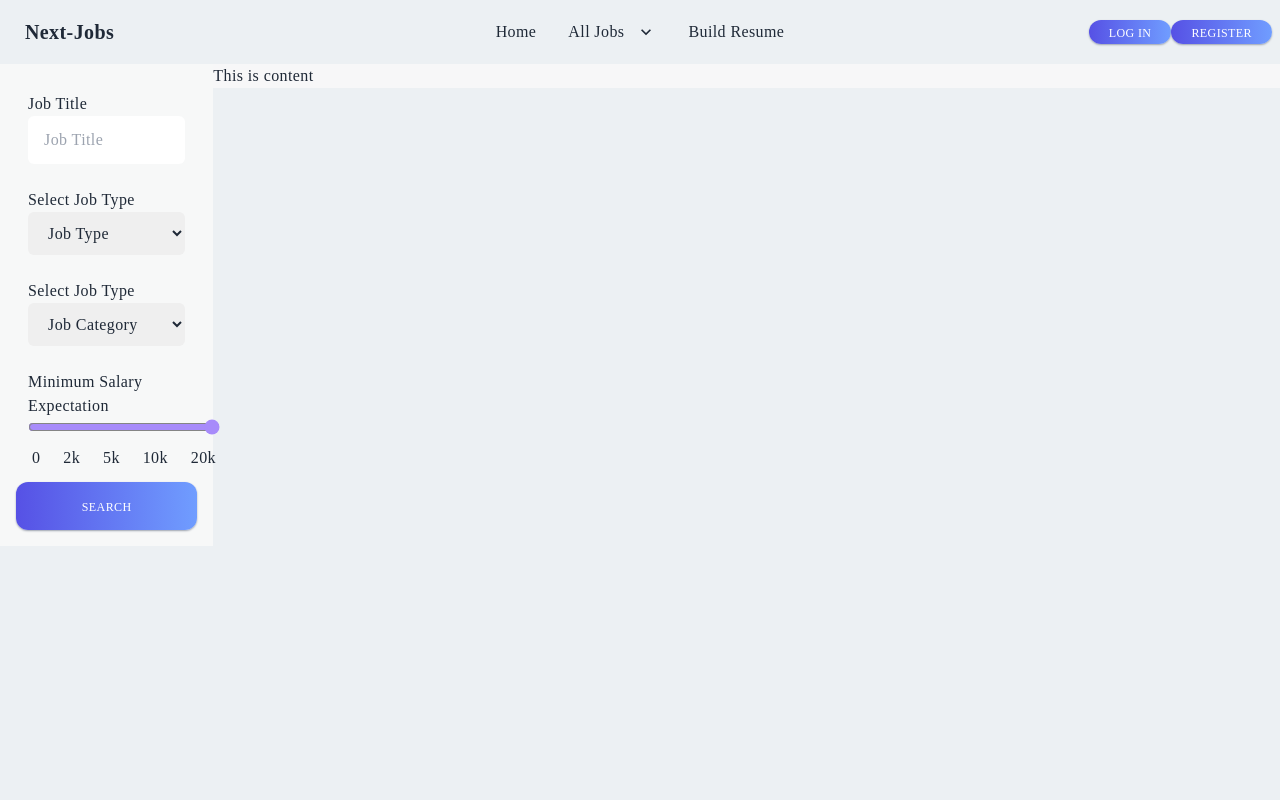
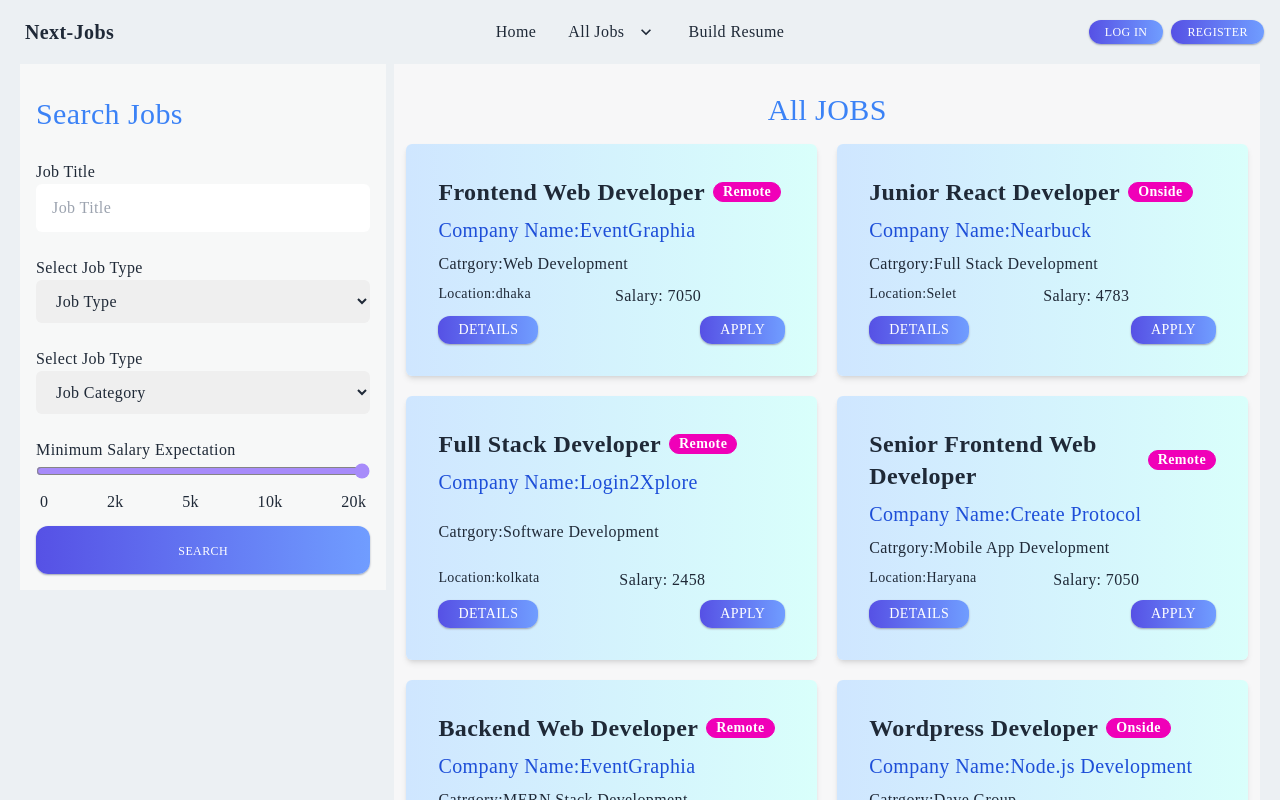
Before and after one commit to khalidhasansuhas/next-jobs, a Next.js app: page / in a window 1280 px wide. Shown: the top 800 px of the page. Built offline with nearby package versions, Linux system fonts and the light colour scheme.

Commit message:
fetch data and shoe fronted

```diff
--- a/components/Content.jsx
+++ b/components/Content.jsx
@@ -1,9 +1,10 @@
 import React from 'react';
+import JobData from './JobData';
 
 const Content = () => {
     return (
-        <div className='bg-[#fafafac6]'>
-            <h2>This is content</h2>
+        <div className='bg-[#fafafac6] h-full p-3'>
+            <JobData></JobData>
         </div>
     );
 };
--- /dev/null
+++ b/components/JobData.js
@@ -0,0 +1,24 @@
+import React, { useEffect, useState } from "react";
+import SingleJob from "./SingleJob";
+
+const JobData = () => {
+  const [jobs, setJobs] = useState([]);
+
+  useEffect(() => {
+    fetch("jobs.json")
+      .then((res) => res.json())
+      .then((data) => setJobs(data));
+  }, []);
+  return (
+    <div>
+      <h1 className="text-3xl text-blue-500 py-4 text-center">All JOBS</h1>
+      <div className="grid md:grid-cols-1 lg:grid-cols-2  gap-5">
+        {jobs.map((job) => (
+          <SingleJob key={job.id} job={job}></SingleJob>
+        ))}
+      </div>
+    </div>
+  );
+};
+
+export default JobData;
--- a/components/Layout.js
+++ b/components/Layout.js
@@ -8,14 +8,13 @@ export default function Layout({ children }) {
         <>
             <div className="sm:h-full">
                 <NavBar></NavBar>
-                <main className="grid sm:grid-flow-row-dense sm:grid-cols-6 sm:grid-rows-6 sm:h-screen">
+                <main className="max-w-[1240px] mx-auto grid grid-cols-10 gap-2 ">
 
-                    <div className="sm:col-span-1">
+                    <div className="col-span-10 md:col-span-3 md:mb-5">
                         <LeftSideNav></LeftSideNav>
                     </div>
-                    <div className="sm:col-span-5 gap-2">
+                    <div className=" col-span-10 md:col-span-7 mb-5">
                         <Content></Content>
-
                     </div>
 
                 </main>
--- a/components/LeftSideNav.jsx
+++ b/components/LeftSideNav.jsx
@@ -1,38 +1,58 @@
-import React from 'react';
+import React from "react";
 
 const LeftSideNav = () => {
   return (
-        <div className='container w-full bg-[#fafafad7] '>
+    <div className="container bg-[#fafafad7] p-4 w-full">
+      <h1 className="text-3xl text-blue-500 py-4">Search Jobs</h1>
 
-                <div>
-                    <ul className="menu h-full p-4 w-full">
-
-                        <div className='w-full p-3'>
+      <div className="w-full py-3">
         <label>Job Title</label>
-                        <input type="text" className="w-full px-4 py-3 rounded-md" required placeholder='Job Title'/>
+        <input
+          type="text"
+          className="w-full px-4 py-3 rounded-md"
+          required
+          placeholder="Job Title"
+        />
       </div>
-                        <div className='w-full p-3'>
+      <div className="w-full py-3">
         <label htmlFor="Select Job Category"> Select Job Type</label>
-                            <select name='categoryName' className="w-full px-4 py-3 rounded-md" required>
-                                <option selected disabled>Job Type</option>
-                                <option >On Site</option>
+        <select
+          name="categoryName"
+          className="w-full px-4 py-3 rounded-md"
+          required
+        >
+          <option selected disabled>
+            Job Type
+          </option>
+          <option>On Site</option>
           <option>Remote</option>
           <option>Hybrid</option>
         </select>
       </div>
-                        <div className='w-full p-3'>
+      <div className="w-full py-3">
         <label htmlFor="Select Job Category"> Select Job Type</label>
-                            <select name='categoryName' className="w-full px-4 py-3 rounded-md" required>
-                                <option selected disabled>Job Category</option>
-                                <option >Internship</option>
+        <select
+          name="categoryName"
+          className="w-full px-4 py-3 rounded-md"
+          required
+        >
+          <option selected disabled>
+            Job Category
+          </option>
+          <option>Internship</option>
           <option>Full Time</option>
           <option>Part Time</option>
         </select>
       </div>
-                        <div className='w-full p-3'>
+      <div className="w-full py-3">
         <h3>Minimum Salary Expectation</h3>
-                        <fieldset className="space-y-1 sm:w-48 dark:text-gray-100">
-                            <input type="range" className="w-full accent-violet-400" min="1" max="5" />
+        <fieldset className="space-y-1 dark:text-gray-100">
+          <input
+            type="range"
+            className="w-full accent-violet-400"
+            min="1"
+            max="5"
+          />
           <div aria-hidden="true" className="flex justify-between px-1">
             <span>0</span>
             <span>2k</span>
@@ -42,10 +62,9 @@ const LeftSideNav = () => {
           </div>
         </fieldset>
       </div>
-                        <button className='py-3 w-ful'><a className=" btn-xs">Search</a></button>
-                    </ul>
-
-                </div>
+      <button className="py-3 w-full">
+        <a className=" btn-xs">Search</a>
+      </button>
     </div>
   );
 };
--- a/components/NavBar.jsx
+++ b/components/NavBar.jsx
@@ -44,8 +44,8 @@ const NavBar = () => {
                 </ul>
             </div>
             <div className="navbar-end">
-                <button><a className=" btn-xs mx-3">Log In</a></button>
-                <button><a className=" btn-xs mx-3">Register</a></button>
+                <button className='mr-2 btn-xs px-4'>Log In</button>
+                <button className='mr-2 btn-xs px-4'>Register</button>
 
             </div>
         </div>
--- /dev/null
+++ b/components/SingleJob.js
@@ -0,0 +1,27 @@
+import React from "react";
+
+const SingleJob = (props) => {
+  const { companyName, location, jobType, Category, salary, title } = props.job;
+  return (
+    <div className="card shadow-md bg-gradient-to-r from-[#cfe6ff] to-[#d9fffb] rounded-md">
+      <div className="card-body">
+        <h2 className="card-title text-2xl">
+          {title}
+          <div className="badge badge-secondary">{jobType}</div>
+        </h2>
+        <p className="text-xl text-blue-700">Company Name:{companyName}</p>
+        <p>Catrgory:{Category}</p>
+        <div className="flex justify-between w-full">
+          <p className="text-sm">Location:{location}</p>
+          <p>Salary: {salary}</p>
+        </div>
+        <div className="flex justify-between">
+          <button className="py-1 px-5 text-sm">Details</button>
+          <button className="py-1 px-5 text-sm">Apply</button>
+        </div>
+      </div>
+    </div>
+  );
+};
+
+export default SingleJob;
--- a/public/jobs.json
+++ b/public/jobs.json
@@ -1,5 +1,6 @@
 [
     {    "id":1,
+        "title": "Frontend Web Developer",
         "companyName":"EventGraphia",
         "location":"dhaka",
         "jobType":"Remote",
@@ -8,6 +9,8 @@
 
     },
     {    "id":2,
+
+    "title": "Junior React Developer",
         "companyName":"Nearbuck",
         "location":"Selet",
         "jobType":"Onside",
@@ -16,6 +19,7 @@
 
     },
     {    "id":3,
+    "title": "Full Stack Developer",
         "companyName":"Login2Xplore",
         "location":"kolkata",
         "jobType":"Remote",
@@ -24,6 +28,7 @@
 
     },
     {    "id":4,
+    "title": "Senior Frontend Web Developer",
         "companyName":"Create Protocol",
         "location":"Haryana",
         "jobType":"Remote",
@@ -32,6 +37,7 @@
 
     },
     {    "id":5,
+    "title": "Backend Web Developer",
         "companyName":"EventGraphia",
         "location":"Docsup Private Limited",
         "jobType":"Remote",
@@ -40,6 +46,7 @@
 
     },
     {    "id":6,
+    "title": "Wordpress Developer",
         "companyName":"Node.js Development",
         "location":"Docsup Private Limited",
         "jobType":"Onside",
--- a/styles/globals.css
+++ b/styles/globals.css
@@ -19,7 +19,6 @@ html {
         @apply  font-[Raleway];
       }
 
-
     button {
         @apply shadow-sm shadow-gray-400 rounded-xl uppercase bg-gradient-to-r from-[#5651e5] to-[#709dff] text-white
       }
```
Lines whose indentation alone changed are shown as unchanged.
